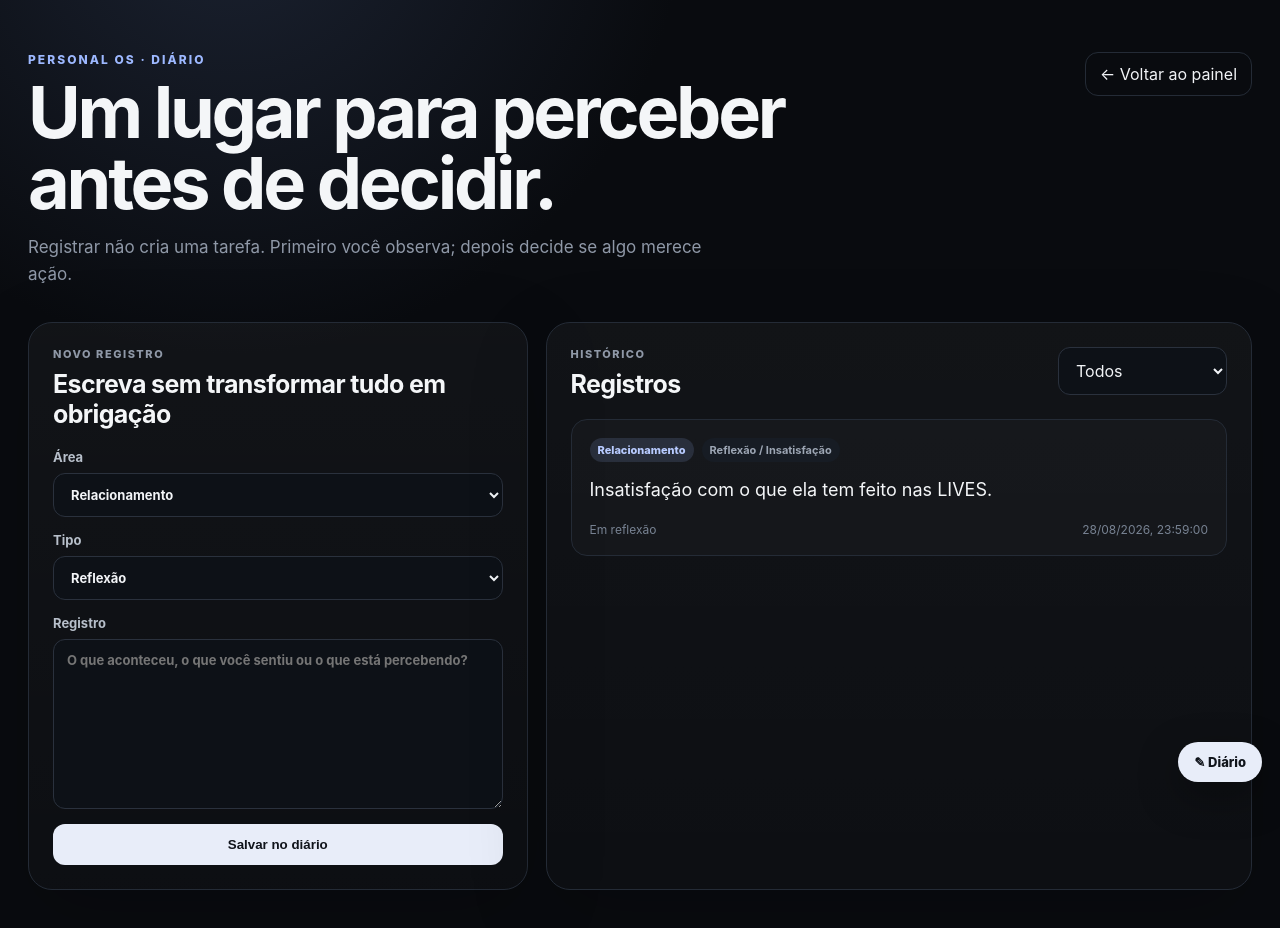
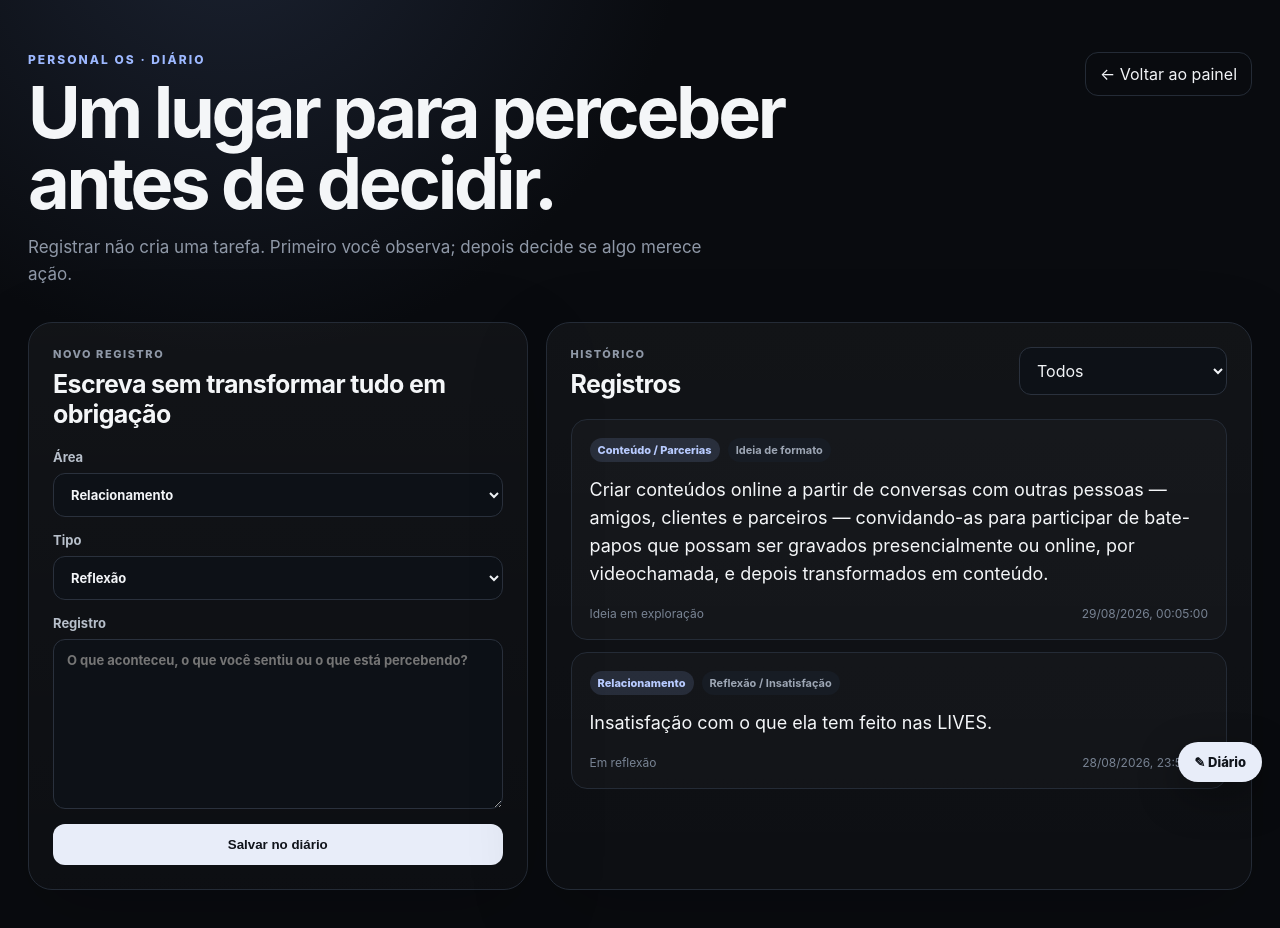
Before and after one commit to rdamatheus/personal-os, a Next.js app in the folder apps/web/: page /diario in a window 1280 px wide. Shown: the top 928 px of the page. Built offline with nearby package versions, Linux system fonts and the light colour scheme.

Commit message:
add content collaboration journal entry

```diff
--- a/apps/web/app/diario/page.tsx
+++ b/apps/web/app/diario/page.tsx
@@ -14,6 +14,14 @@ type JournalEntry = {
 
 const seed: JournalEntry[] = [
   {
+    id: 'journal-content-collab-2026-08-28',
+    area: 'Conteúdo / Parcerias',
+    type: 'Ideia de formato',
+    text: 'Criar conteúdos online a partir de conversas com outras pessoas — amigos, clientes e parceiros — convidando-as para participar de bate-papos que possam ser gravados presencialmente ou online, por videochamada, e depois transformados em conteúdo.',
+    status: 'Ideia em exploração',
+    createdAt: '2026-08-28T21:05:00-03:00',
+  },
+  {
     id: 'journal-relationship-2026-08-28',
     area: 'Relacionamento',
     type: 'Reflexão / Insatisfação',
@@ -23,8 +31,8 @@ const seed: JournalEntry[] = [
   },
 ];
 
-const areas = ['Relacionamento', 'Trabalho', 'Pessoal', 'Família', 'Emoções', 'Saúde', 'Ideias', 'Reflexões'];
-const types = ['Reflexão', 'Insatisfação', 'Acontecimento', 'Sentimento', 'Aprendizado', 'Conversa', 'Gratidão', 'Nota livre'];
+const areas = ['Relacionamento', 'Conteúdo / Parcerias', 'Trabalho', 'Pessoal', 'Família', 'Emoções', 'Saúde', 'Ideias', 'Reflexões'];
+const types = ['Reflexão', 'Insatisfação', 'Ideia de formato', 'Acontecimento', 'Sentimento', 'Aprendizado', 'Conversa', 'Gratidão', 'Nota livre'];
 
 const uid = () => Math.random().toString(36).slice(2, 10);
 
@@ -41,8 +49,8 @@ export default function JournalPage() {
       const saved = localStorage.getItem('personal-os-journal-v1');
       if (saved) {
         const parsed = JSON.parse(saved) as JournalEntry[];
-        const hasSeed = parsed.some(e => e.id === seed[0].id);
-        setEntries(hasSeed ? parsed : [...seed, ...parsed]);
+        const missingSeeds = seed.filter(item => !parsed.some(e => e.id === item.id));
+        setEntries([...missingSeeds, ...parsed]);
       }
     } catch {}
     setReady(true);
```
